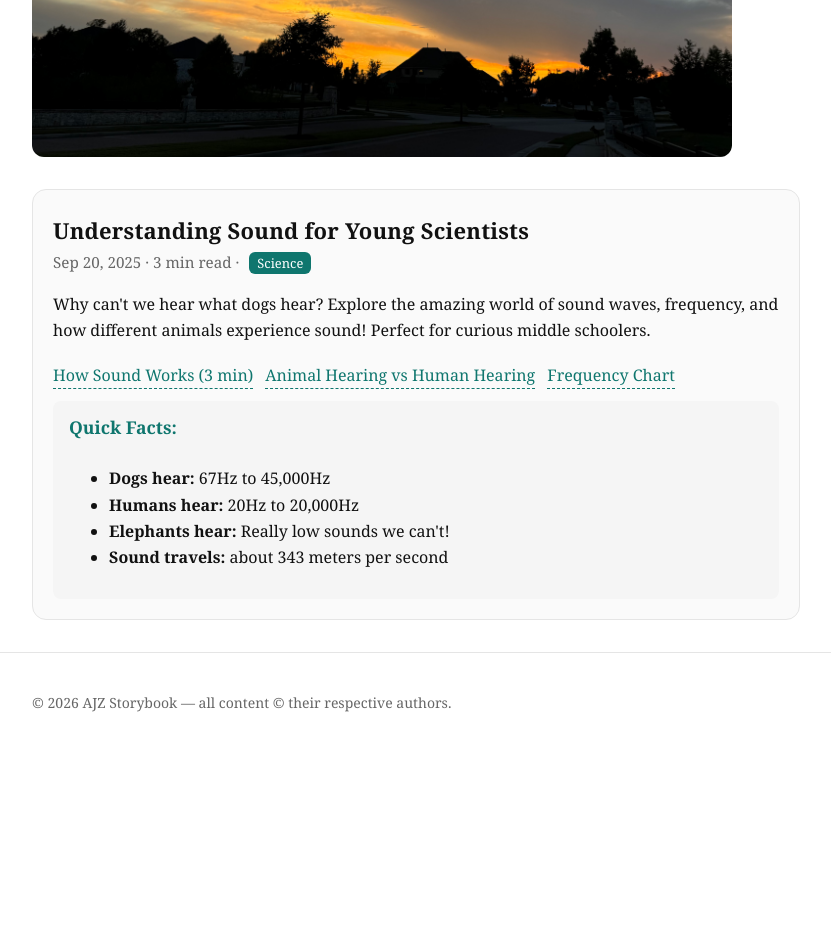
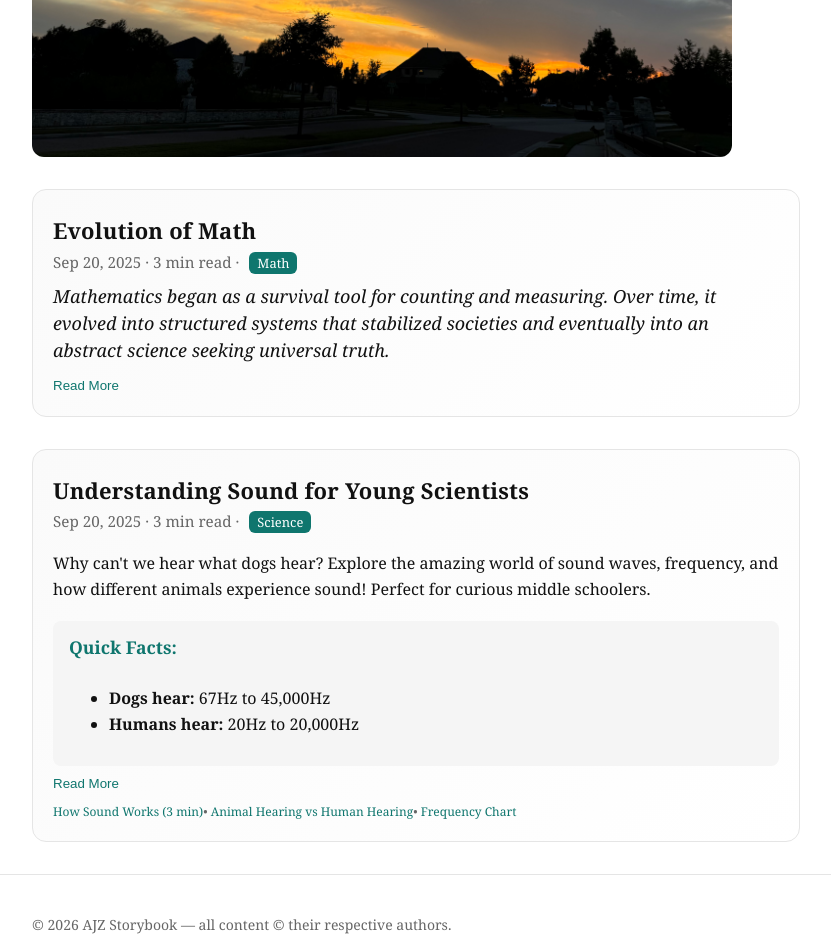
Before and after one commit to aj-zhimire/ajz-storybook, a React (Vite) app in the folder client/: page / in a window 1280 px wide. Shown: the part 617-1569 px from the top of the page, without its empty margins (224-1055 px from the left). Before the commit the page ends 1369 px from the top, so only its background shows below. Built offline with nearby package versions, Linux system fonts and the light colour scheme.

Commit message:
Standardize card styles and add expand behavior

```diff
--- a/client/src/App.css
+++ b/client/src/App.css
@@ -47,7 +47,7 @@ a:hover{color:var(--accent)}
 .menu{display:flex;gap:16px;align-items:center}
 .menu a{font-size:14px;color:var(--muted)}
 .menu a.active{color:var(--text);font-weight:600}
-.card{background:var(--card);padding:20px;border:1px solid var(--border);border-radius:14px;transition:transform .08s ease}
+.card{background:linear-gradient(135deg, var(--card) 0%, var(--bg) 100%);padding:20px;border:1px solid var(--border);border-radius:14px;transition:transform .08s ease}
 .card:hover{transform:translateY(-2px)}
 .card h2{margin:8px 0 6px 0;font-size:22px;font-weight:700;letter-spacing:0.2px;line-height:1.15}
 .card img {
--- a/client/src/App.jsx
+++ b/client/src/App.jsx
@@ -6,8 +6,6 @@ import About from './pages/About';
 import Home from './pages/Home';
 import HungerInTexas from './pages/HungerInTexas';
 import HamroFoolbari from './pages/HamroFoolbari';
-
-
 function App() {
   return (
     <BrowserRouter>
--- /dev/null
+++ b/client/src/components/Card.css
@@ -0,0 +1,151 @@
+/* Meta/info text style */
+
+.meta {
+  color: var(--muted);
+  font-size: 0.95rem;
+  margin-bottom: 8px;
+}
+
+.badge {
+  background: var(--accent);
+  color: #fff;
+  border-radius: 6px;
+  padding: 2px 8px;
+  font-size: 0.85em;
+  margin-left: 6px;
+}
+
+
+/* Card base */
+.card-section {
+  margin: 20px 0 32px 0;
+  padding: 0;
+}
+
+.card-content {
+  background: linear-gradient(135deg, var(--card) 0%, var(--bg) 100%);
+  border: 1px solid var(--border);
+  border-radius: 14px;
+  padding: 20px;
+  position: relative;
+  transition: transform .08s ease;
+}
+
+.card-content:hover {
+  transform: translateY(-2px);
+}
+
+.card-content blockquote {
+  font-size: 18px;
+  font-style: italic;
+  font-weight: 400;
+  margin: 0 0 12px 0;
+  line-height: 1.5;
+}
+
+.card-content h2 {
+  margin: 8px 0 6px 0;
+  font-size: 22px;
+  font-weight: 700;
+  letter-spacing: 0.2px;
+  line-height: 1.15;
+}
+
+.card-meta {
+  color: var(--muted);
+  font-size: 12px;
+  margin-top: 8px;
+}
+
+.card-meta small {
+  font-size: 12px;
+}
+
+.card-meta-link {
+  background: none;
+  border: none;
+  padding: 0;
+  color: var(--accent);
+  text-decoration: none;
+  font-weight: 500;
+  cursor: pointer;
+}
+
+.card-meta-link:hover {
+  text-decoration: underline;
+}
+
+.learning-resources {
+  margin-top: 18px;
+}
+
+.resource-links {
+  display: flex;
+  flex-wrap: wrap;
+  gap: 12px;
+  margin-bottom: 12px;
+}
+
+.resource-link {
+  color: var(--accent);
+  text-decoration: none;
+  font-weight: 500;
+  border-bottom: 1px dashed var(--accent);
+  transition: color 0.2s;
+}
+
+.resource-link:hover {
+  color: var(--text);
+  border-bottom: 1px solid var(--accent);
+}
+
+.card-meta-links .resource-link {
+  border-bottom: none;
+  font-weight: 500;
+}
+
+.card-meta-links .resource-link:hover {
+  text-decoration: underline;
+  border-bottom: none;
+}
+
+.fun-facts {
+  background: #f5f5f5;
+  border-radius: 8px;
+  padding: 12px 16px;
+  margin-top: 10px;
+}
+
+.fun-facts h4 {
+  margin-top: 0;
+  font-size: 1.1rem;
+  color: var(--accent);
+}
+
+.card-expand {
+  margin-top: 12px;
+}
+
+.card-expand ul {
+  list-style: disc;
+  margin: 12px 0 0 1.25rem;
+  padding: 0;
+  font-style: normal;
+  font-weight: 400;
+  font-size: 1rem;
+  line-height: 1.45;
+  color: var(--text);
+}
+
+.card-expand ul li {
+  margin: 0 0 8px 0;
+}
+
+.card-expand ul a {
+  color: var(--accent);
+  text-decoration: none;
+}
+
+.card-expand ul a:hover {
+  text-decoration: underline;
+}
--- /dev/null
+++ b/client/src/components/Card.jsx
@@ -0,0 +1,12 @@
+import React from 'react';
+import './Card.css';
+
+const Card = ({ children }) => (
+  <section className="card-section">
+    <div className="card-content">
+      {children}
+    </div>
+  </section>
+);
+
+export default Card;
--- /dev/null
+++ b/client/src/components/EvolutionOfMath.jsx
@@ -0,0 +1,56 @@
+// filepath: /Users/pushpaghimire/ajz-storybook/client/src/components/EvolutionOfMathCard.jsx
+import React, { useState } from 'react';
+import Card from './Card';
+
+export default function EvolutionOfMath() {
+  const [expanded, setExpanded] = useState(false);
+
+  return (
+    <Card>
+      <h2>Evolution of Math</h2>
+
+      <div className="meta">
+        Sep 20, 2025 · 3 min read · <span className="badge">Math</span>
+      </div>
+      <blockquote>
+        Mathematics began as a survival tool for counting and measuring. Over time, it evolved into structured systems that stabilized societies and eventually into an abstract science seeking universal truth.
+      </blockquote>
+
+      {expanded && (
+        <div className="card-expand">
+          <ul>
+            <li>
+              Tallies → counting for trade and time. —
+              <a href="https://www.britannica.com/topic/history-of-mathematics" target="_blank" rel="noopener noreferrer">Britannica</a>
+            </li>
+            <li>
+              Mesopotamia: symbols & base‑60 time/angles. —
+              <a href="https://www.britannica.com/science/sexagesimal-system" target="_blank" rel="noopener noreferrer">Britannica</a>
+            </li>
+            <li>
+              Egypt: practical geometry for land & measurement. —
+              <a href="https://www.britannica.com/topic/geometry/History-of-geometry" target="_blank" rel="noopener noreferrer">Britannica</a>
+            </li>
+            <li>
+              Greeks: shift to abstraction, logic, and proof. —
+              <a href="https://plato.stanford.edu/entries/greek-mathematics/" target="_blank" rel="noopener noreferrer">Stanford</a>
+            </li>
+          </ul>
+        </div>
+      )}
+
+      <div className="card-meta">
+        <small>
+          <button
+            type="button"
+            className="card-meta-link"
+            aria-expanded={expanded}
+            onClick={() => setExpanded((prev) => !prev)}
+          >
+            {expanded ? 'Read Less' : 'Read More'}
+          </button>
+        </small>
+      </div>
+    </Card>
+  );
+}
--- a/client/src/components/YoungScientists.css
+++ b/client/src/components/YoungScientists.css
@@ -1,70 +1,3 @@
 .grid {
   margin: 20px 0 32px 0;
 }
-
-.section-label {
-  display: block;
-  font-size: 1.1rem;
-  color: var(--accent);
-  font-weight: 600;
-  margin-bottom: 8px;
-  letter-spacing: 0.5px;
-}
-
-.section-meta {
-  margin-top: 12px;
-  color: var(--muted);
-  font-size: 0.95rem;
-}
-
-.meta {
-  color: var(--muted);
-  font-size: 0.95rem;
-  margin-bottom: 8px;
-}
-
-.badge {
-  background: var(--accent);
-  color: #fff;
-  border-radius: 6px;
-  padding: 2px 8px;
-  font-size: 0.85em;
-  margin-left: 6px;
-}
-
-.learning-resources {
-  margin-top: 18px;
-}
-
-.resource-links {
-  display: flex;
-  flex-wrap: wrap;
-  gap: 12px;
-  margin-bottom: 12px;
-}
-
-.resource-link {
-  color: var(--accent);
-  text-decoration: none;
-  font-weight: 500;
-  border-bottom: 1px dashed var(--accent);
-  transition: color 0.2s;
-}
-
-.resource-link:hover {
-  color: var(--text);
-  border-bottom: 1px solid var(--accent);
-}
-
-.fun-facts {
-  background: #f5f5f5;
-  border-radius: 8px;
-  padding: 12px 16px;
-  margin-top: 10px;
-}
-
-.fun-facts h4 {
-  margin-top: 0;
-  font-size: 1.1rem;
-  color: var(--accent);
-}
--- a/client/src/components/YoungScientists.jsx
+++ b/client/src/components/YoungScientists.jsx
@@ -1,6 +1,9 @@
+import { useState } from 'react';
 import './YoungScientists.css';
 
 function YoungScientists() {
+  const [expanded, setExpanded] = useState(false);
+
   return (
     <section className="grid">
       <article className="card">
@@ -12,9 +15,37 @@ function YoungScientists() {
           Why can't we hear what dogs hear? Explore the amazing world of sound waves, frequency, and how different
           animals experience sound! Perfect for curious middle schoolers.
         </p>
+        <div className="learning-resources">
+          <div className="fun-facts">
+            <h4>Quick Facts:</h4>
+            <ul>
+              <li><strong>Dogs hear:</strong> 67Hz to 45,000Hz</li>
+              <li><strong>Humans hear:</strong> 20Hz to 20,000Hz</li>
+              {expanded && (
+                <>
+                  <li><strong>Elephants hear:</strong> Really low sounds we can't!</li>
+                  <li><strong>Sound travels:</strong> about 343 meters per second</li>
+                </>
+              )}
+            </ul>
+          </div>
+        </div>
 
-        <div className="learning-resources">
-          <div className="resource-links">
+        <div className="card-meta">
+          <small>
+            <button
+              type="button"
+              className="card-meta-link"
+              aria-expanded={expanded}
+              onClick={() => setExpanded((prev) => !prev)}
+            >
+              {expanded ? 'Read Less' : 'Read More'}
+            </button>
+          </small>
+        </div>
+
+        <div className="card-meta card-meta-links">
+          <small>
             <a
               href="https://www.youtube.com/watch?v=TsQL-sXZOLc"
               target="_blank"
@@ -23,6 +54,7 @@ function YoungScientists() {
             >
               How Sound Works (3 min)
             </a>
+            •{' '}
             <a
               href="https://www.youtube.com/watch?v=_2By2ane2I4"
               target="_blank"
@@ -31,6 +63,7 @@ function YoungScientists() {
             >
               Animal Hearing vs Human Hearing
             </a>
+            •{' '}
             <a
               href="https://images.unsplash.com/photo-1518709268805-4e9042af2176?w=600"
               target="_blank"
@@ -39,17 +72,7 @@ function YoungScientists() {
             >
               Frequency Chart
             </a>
-          </div>
-
-          <div className="fun-facts">
-            <h4>Quick Facts:</h4>
-            <ul>
-              <li><strong>Dogs hear:</strong> 67Hz to 45,000Hz</li>
-              <li><strong>Humans hear:</strong> 20Hz to 20,000Hz</li>
-              <li><strong>Elephants hear:</strong> Really low sounds we can't!</li>
-              <li><strong>Sound travels:</strong> about 343 meters per second</li>
-            </ul>
-          </div>
+          </small>
         </div>
       </article>
     </section>
--- a/client/src/pages/Home.jsx
+++ b/client/src/pages/Home.jsx
@@ -1,12 +1,14 @@
 import HungerAnnouncement from '../components/HungerAnnouncement';
 import TodayReflection from '../components/TodayReflection';
 import YoungScientists from '../components/YoungScientists';
+import EvolutionOfMath from '../components/EvolutionOfMath';
 
 function Home() {
   return (
     <>
       <HungerAnnouncement />
       <TodayReflection />
+      <EvolutionOfMath />
       <YoungScientists />
     </>
   );
```
Also changed, not shown: 1 other file (tests, documents, lock files or other folders).
